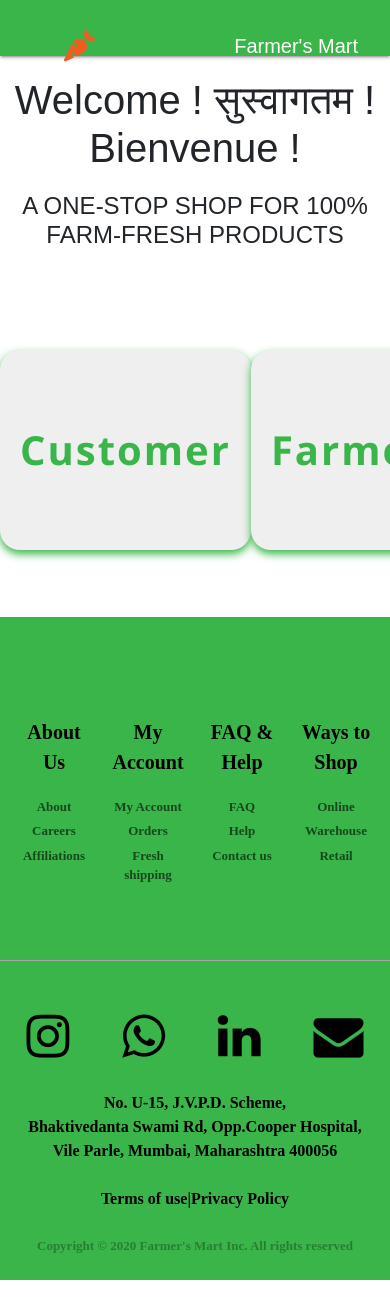
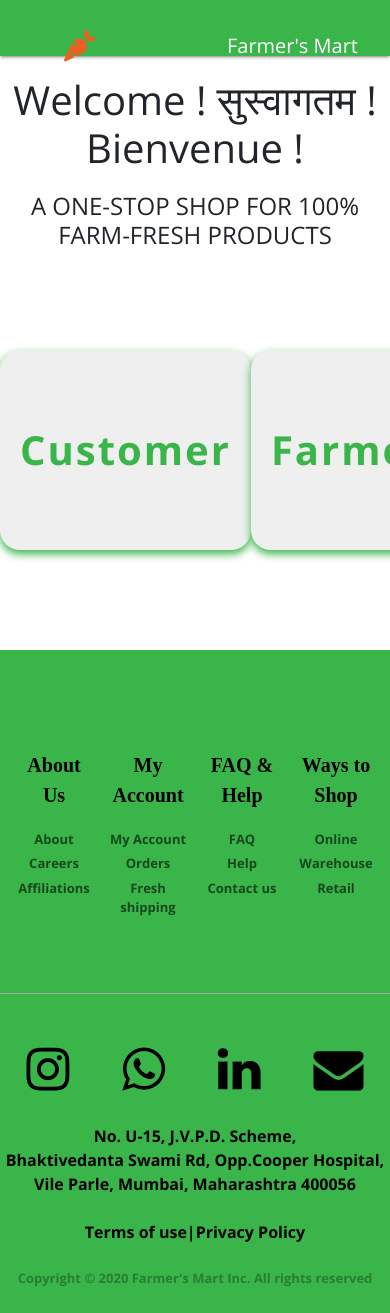
Before and after one commit to SaakshiShah25/GioHome, a React (Create React App) app in the folder frontend/: page / in a window 390 px wide. Shown: the top 1313 px of the page. Before the commit the page ends 1280 px from the top, so only its background shows below. Built offline with nearby package versions, Linux system fonts and the light colour scheme.

Commit message:
Push font changes

```diff
--- a/frontend/src/components/footer.component.js
+++ b/frontend/src/components/footer.component.js
@@ -22,8 +22,8 @@
 
 render(){
     return(
-        <footer>
-        <div className='col-md-3'></div>
+        <footer style={{marginTop:'100px',height:'180px',fontFamily:'Open Sans'}}>
+        {/* <div className='col-md-3'></div> */}
         <div className="foot">
         <div className="col">
          <div>
--- a/frontend/src/components/footer.css
+++ b/frontend/src/components/footer.css
@@ -1,5 +1,6 @@
 body{
-    font-family: 'Poppins', sans-serif;
+    /* font-family: 'Poppins', sans-serif;  */
+    font-family: 'Open Sans', sans-serif;
     margin-top:0;
 }
 
@@ -14,15 +15,7 @@
     color:white;
 }
 
-
-
-
-
-
-
-
-
-.foot {
+ .foot {
     left: 0;
     bottom: 0;
     width: 100%;
@@ -30,7 +23,7 @@
     color: black;
     text-align: center;
     font-weight: bolder;
-    font-family: "Poppins";
+    font-family: "Open Sans";
     margin-top:0px;
 
  }
@@ -49,7 +42,7 @@
     font-size: 20px;
  }
  .column-e {
-    font-family: "Poppins";
+    font-family: "Open Sans";
     padding-bottom: 5px;
     font-size: 13px;
     opacity: 0.6;
--- a/frontend/src/index.css
+++ b/frontend/src/index.css
@@ -108,7 +108,7 @@
 
 .card_button-green{
   background: #3ab54a;
-  font-family: 'Open Sans', sans-serif;
+  font-family: 'Open Sans';
   color: #fff;
   border: none;
   font-size: 14px;
@@ -124,7 +124,7 @@
 
 .card_button-red{
   background: #ff4f63;
-  font-family: 'Open Sans', sans-serif;
+  font-family: 'Open Sans';
   color: #fff;
   border: none;
   font-size: 14px;
@@ -141,19 +141,6 @@
   display: inline-block;
 }
 
-/* .customer-button {
-  border-width: 0px;
-  border-style: solid;
-  color: #0E53A5;
-  padding: 20px;
-  display: flex;
-  justify-content:center;
-  align-items: center;
-  border-radius: 20px;
-  width: 250px;
-  height:200px;
-
-} */
 
 .customer-landing{
   display: flex;
@@ -204,7 +191,6 @@
 }
 .col-md-4{
   justify-content:space-around;
-
   display:inline-block;
 }
 
@@ -219,7 +205,7 @@
   justify-content:center;
   align-items: center;
   font-size: larger;
-  font-family: 'Anton';
+  font-family: 'Open Sans';
   letter-spacing: 2px;
   border-radius: 20px;
   width: 300px;
@@ -227,6 +213,7 @@
 }
 
 .landing-container{
+  font-family: 'Open Sans';
   justify-content: space-around;
   display: flex;
   align-items: center;
@@ -234,6 +221,7 @@
 
 }
 .welcome{
+  font-family: 'Open Sans';
   display:flex;
   justify-content: center;
   align-items: center;
@@ -241,10 +229,11 @@
 
 .model{
   background-color: #e8f5e9;
-
+  font-family: 'Open Sans',sans-serif;
 }
 
 .order-details{
+  font-family: 'Open Sans',sans-serif;
   font-weight: 400;
   font-size: large;
   color:#333;
```
